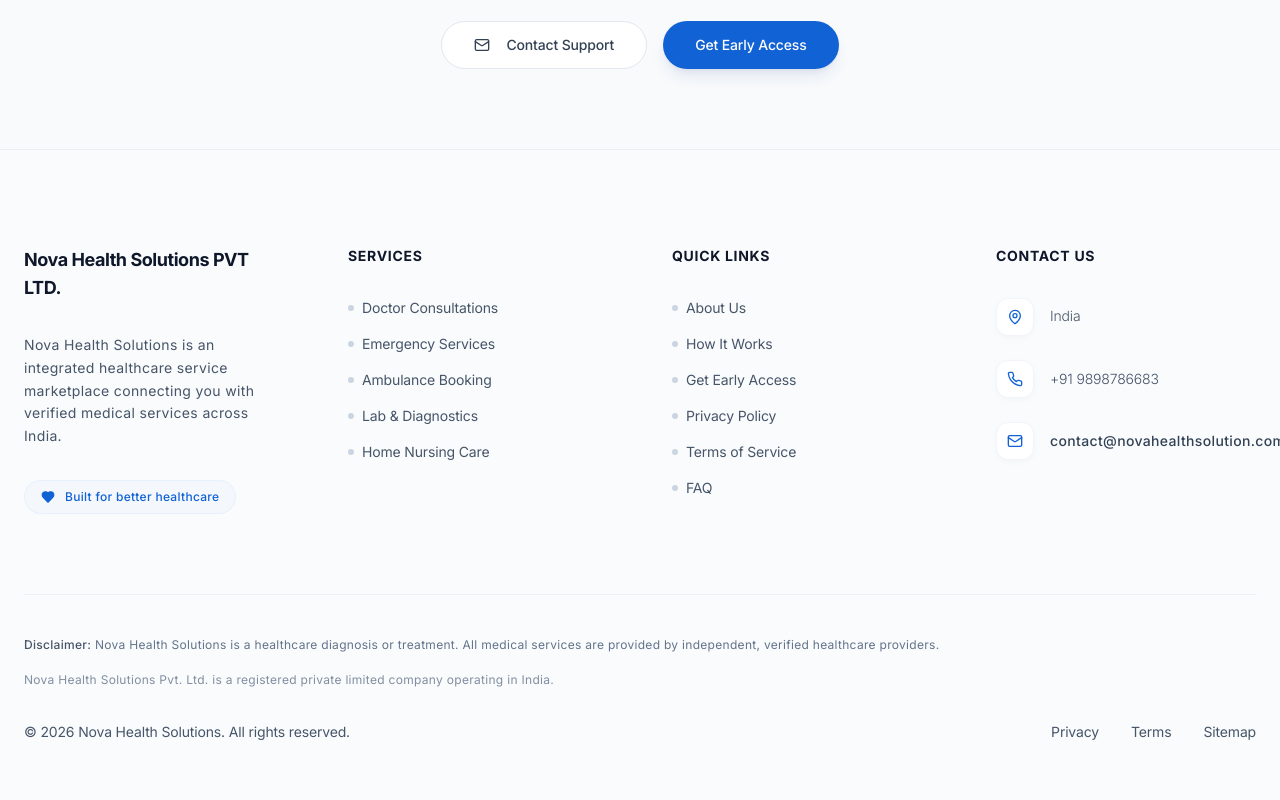
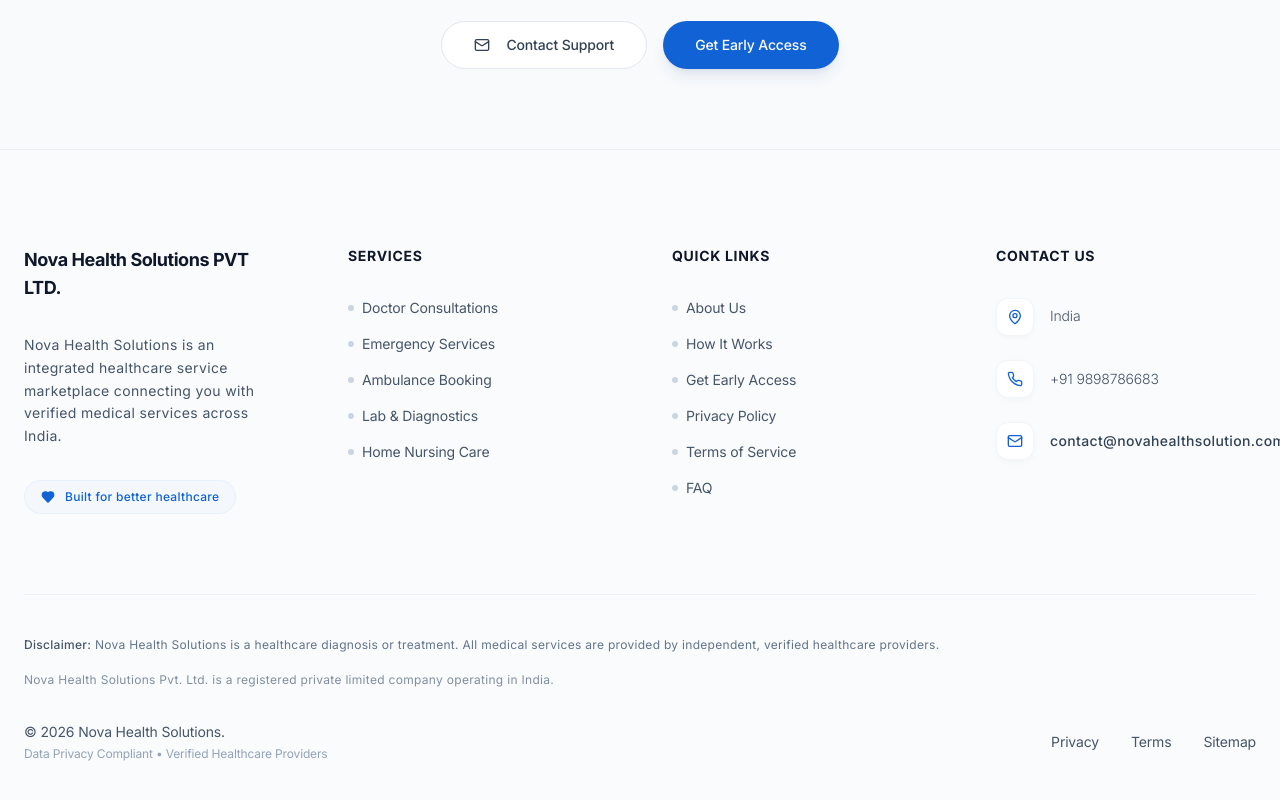
Before and after one commit to nansola399-netizen/Novahealth, a React (Vite) app: page /faq in a window 1280 px wide. Shown: the part 2155-2955 px from the top of the page. Built offline with nearby package versions, Linux system fonts and the light colour scheme; the HTML template or start-up script is replaced by a standard one.

Commit message:
style: add trust and legal info to Footer

```diff
--- a/src/components/landing/Footer.tsx
+++ b/src/components/landing/Footer.tsx
@@ -167,10 +167,14 @@ export const Footer = () => {
             </span>
           </p>
           <div className="flex flex-col md:flex-row items-center justify-between gap-6 text-sm text-slate-600 font-normal">
-            <p>
-              © {new Date().getFullYear()} Nova Health Solutions. All rights
-              reserved.
-            </p>
+            <div className="text-center md:text-left">
+              <p>
+                © {new Date().getFullYear()} Nova Health Solutions.
+              </p>
+              <p className="text-xs text-slate-400 mt-1">
+                Data Privacy Compliant • Verified Healthcare Providers
+              </p>
+            </div>
             <div className="flex items-center gap-8">
               <span className="hover:text-primary transition-colors cursor-pointer hover:underline underline-offset-4 decoration-primary/30">Privacy</span>
               <Link to="/terms" className="hover:text-primary transition-colors cursor-pointer hover:underline underline-offset-4 decoration-primary/30">Terms</Link>
```
